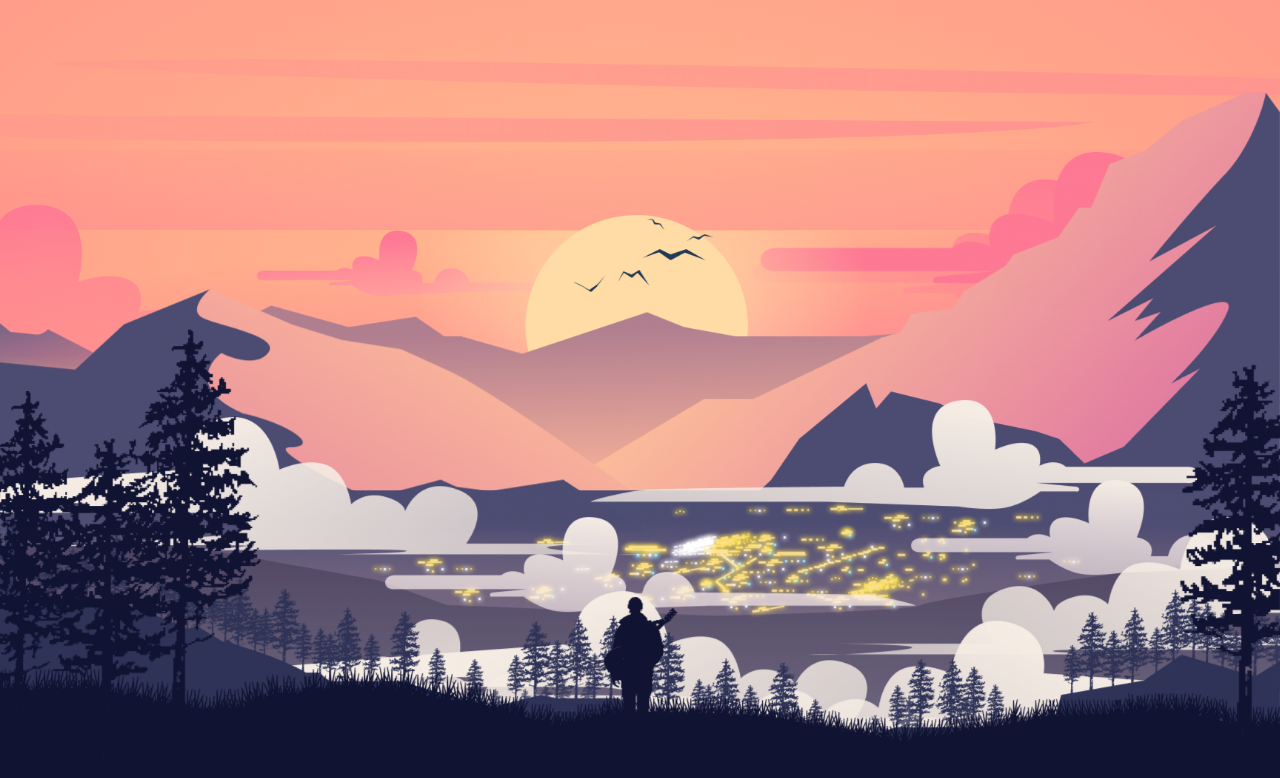
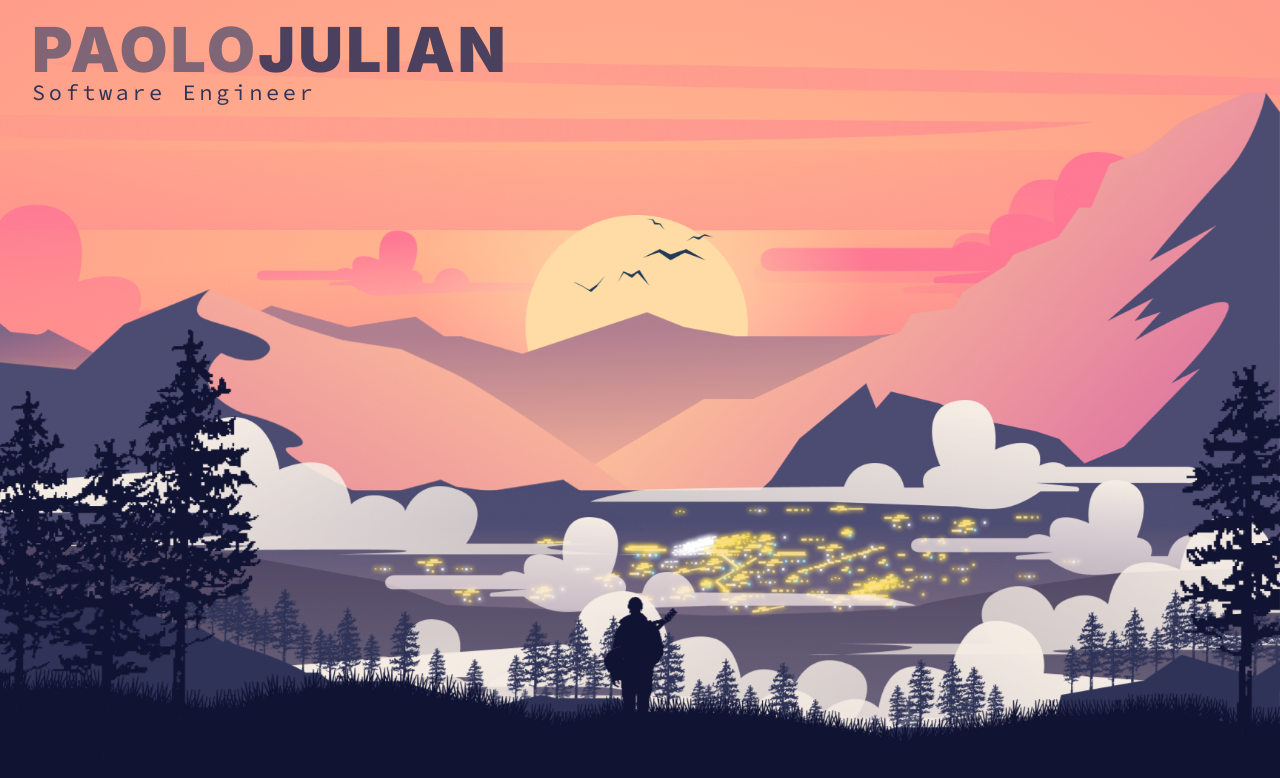
Before and after one commit to paolojulian/blogsite, a Next.js app: page /portfolio in a window 1280 px wide. Shown: the top 778 px of the page. Built offline with nearby package versions, Linux system fonts and the light colour scheme; no server answers; what apisauce would draw is missing.

Commit message:
feat: Add title header

```diff
--- a/src/features/portfolio/components/Hero/index.module.scss
+++ b/src/features/portfolio/components/Hero/index.module.scss
@@ -7,6 +7,7 @@
   align-items: center;
   height: 100%;
   z-index: -100;
+  pointer-events: none;
 }
 .background {
   position: absolute;
--- a/src/features/portfolio/components/Hero/index.tsx
+++ b/src/features/portfolio/components/Hero/index.tsx
@@ -14,6 +14,19 @@ const Hero: FunctionComponent<HeroProps> = (props) => {
     <>
       {/* Parallax */}
       <div className={classNames(styles.parallax)}>
+        <div className='absolute inset-0 left-8'>
+          <div className={classNames('sticky top-5 left-8')}>
+            <Stack>
+              <h1 className='font-black text-[62px] tracking-wider inter leading-[60px]'>
+                <span className='text-[#5F5671CC]'>PAOLO</span>
+                <span className='text-[#4B415F]'>JULIAN</span>
+              </h1>
+              <h2 className='text-[22px] tracking-[0.16em] text-[#2E3357] leading-6'>
+                Software Engineer
+              </h2>
+            </Stack>
+          </div>
+        </div>
         <div
           className={classNames(styles.background, styles['parallax__8'])}
         ></div>
--- a/src/styles/index.css
+++ b/src/styles/index.css
@@ -1,4 +1,4 @@
-@import url('https://fonts.googleapis.com/css2?family=Manrope:wght@100;200;300;400;500;600;700;800;900&display=swap');
+@import url('https://fonts.googleapis.com/css2?family=Inter:wght@100;200;300;400;500;600;700;800;900&display=swap');
 @import url('https://fonts.googleapis.com/css2?family=Source Code Pro:wght@100;200;300;400;500;600;700;800;900&display=swap');
 @import url('https://fonts.googleapis.com/css2?family=Montserrat:wght@100;200;300;400;500;600;700;800;900&display=swap');
 @tailwind base;
@@ -6,9 +6,13 @@
 @tailwind utilities;
 
 html {
-  font-family: 'Montserrat', 'Source Code Pro', 'sans-serif';
+  font-family: 'Source Code Pro', 'sans-serif';
   @apply dark:text-white;
   overflow-x: hidden;
+}
+
+.inter {
+  font-family: 'Inter';
 }
 
 * {
```
